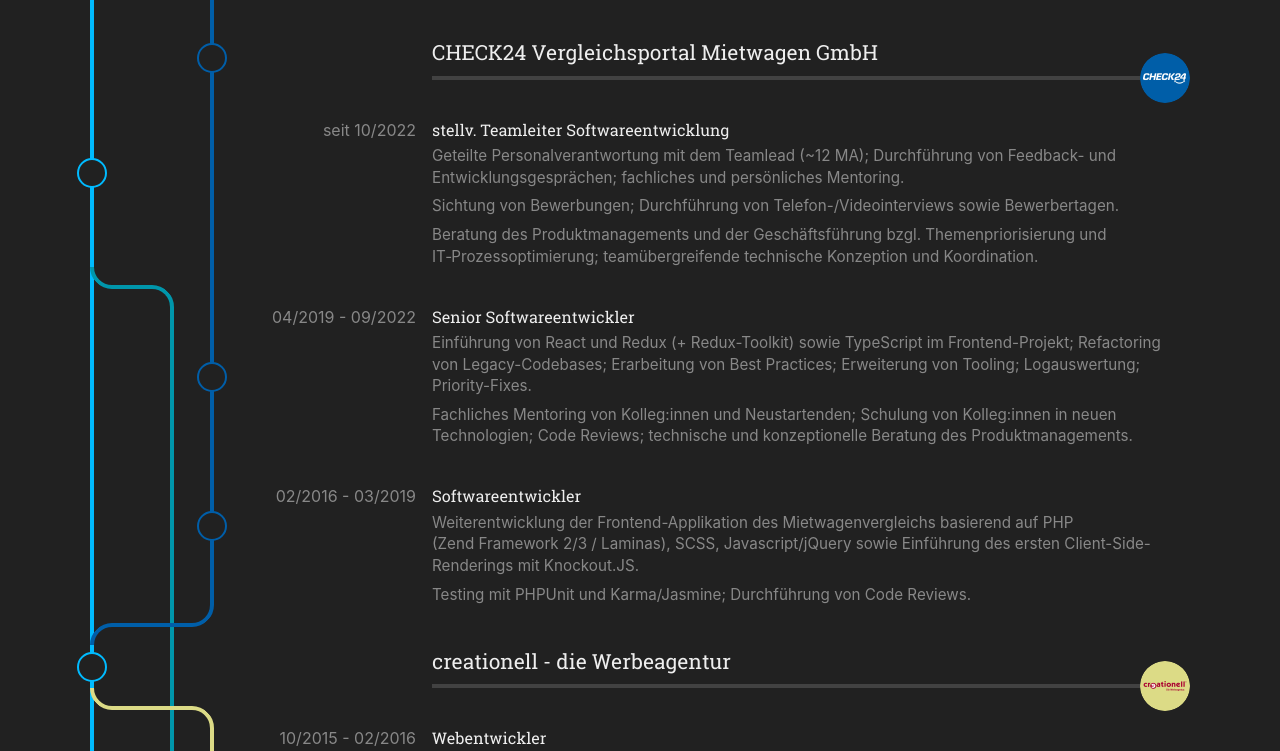
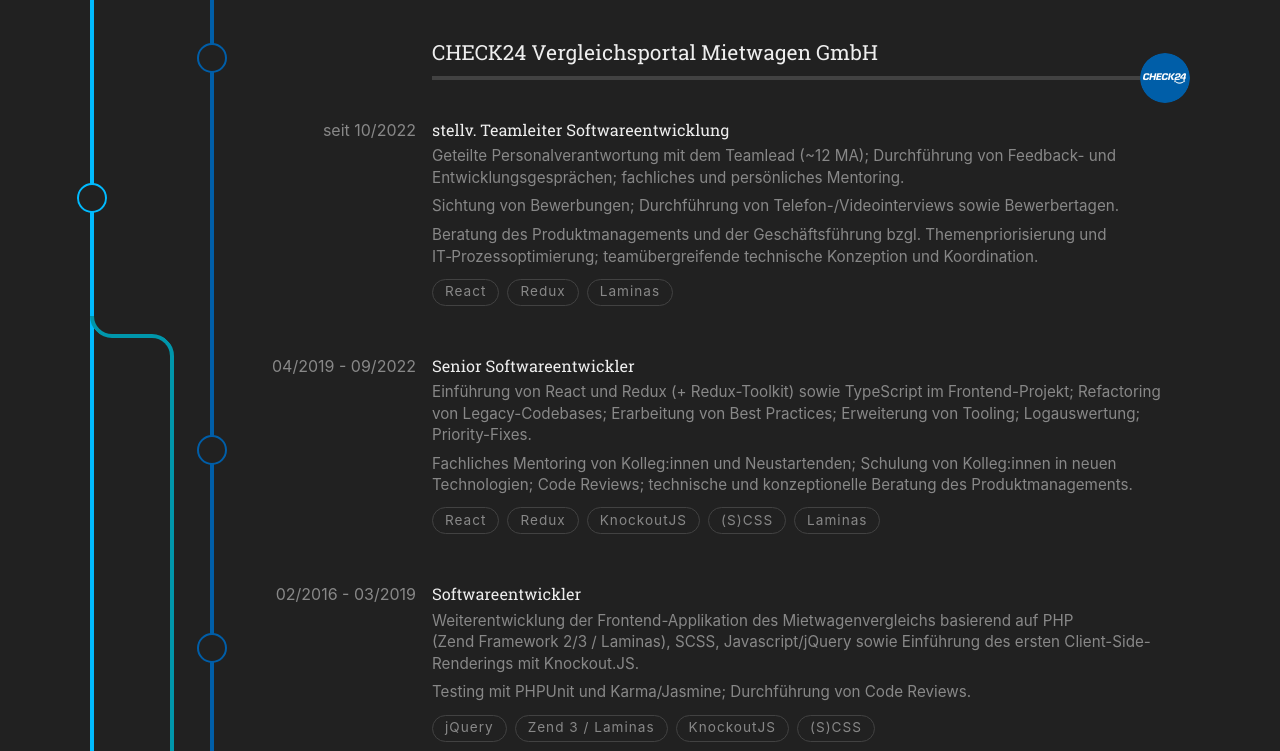
Before and after one commit to santosch/website2023, a Next.js app: page / in a window 1280 px wide. Shown: the part 1827-2578 px from the top of the page. Built offline with nearby package versions, Linux system fonts and the light colour scheme.

Commit message:
add tags to vita

```diff
--- a/src/components/Graph/Step/Step.module.scss
+++ b/src/components/Graph/Step/Step.module.scss
@@ -73,3 +73,34 @@
   color: var(--foreground-dark);
   line-height: 1.4;
 }
+
+.tag {
+  display: inline-block;
+  padding: 0.1rem 0.75rem;
+  border: 1px solid var(--background-light);
+  color: var(--foreground-dark);
+  border-radius: 100px;
+  font-size: 0.85rem;
+  transition: 0.3s color, 0.3s border-color;
+  letter-spacing: 1px;
+
+  &:not(:last-child) {
+    margin-right: 0.5rem;
+  }
+
+  @media print {
+    border-color: var(--step-color);
+  }
+}
+
+.tags {
+  list-style: none;
+  margin: 0.75rem 0 0 0;
+
+  &__highlighted {
+    .tag {
+      border-color: var(--step-color);
+      color: var(--foreground);
+    }
+  }
+}
--- a/src/components/Graph/Step/Step.tsx
+++ b/src/components/Graph/Step/Step.tsx
@@ -8,12 +8,14 @@ export default function Step(
         children,
         date,
         title,
+        tags,
         color,
-        eventKey
+        eventKey,
     }: {
         children?: ReactNode,
         date?: ReactNode,
         title?: ReactNode,
+        tags?: Array<string>,
         color?: string,
         eventKey: string
 
@@ -46,6 +48,23 @@ export default function Step(
                         {children}
                     </div>
                 }
+                {tags && tags.length &&
+                    <ul className={classNames(
+                        styles.tags,
+                        {
+                            [styles.tags__highlighted]: isHighlighted
+                        }
+                    )}>
+                        {tags.map((tag) =>
+                            <li
+                                className={styles.tag}
+                                key={tag}
+                            >
+                                {tag}
+                            </li>
+                        )}
+                    </ul>
+                }
             </div>
         </div>
     );
--- a/src/components/Vita/Stations/Check24/Check24Professional.tsx
+++ b/src/components/Vita/Stations/Check24/Check24Professional.tsx
@@ -8,6 +8,7 @@ export default function Check24Professional(): JSX.Element {
             color={COLORS.CHECK}
             date="02/2016 - 03/2019"
             title="Softwareentwickler"
+            tags={['jQuery', 'Zend 3 / Laminas', 'KnockoutJS', '(S)CSS']}
         >
             <p>
                 Weiterentwicklung der Frontend-Applikation des Mietwagenvergleichs basierend auf PHP (Zend&nbsp;Framework&nbsp;2/3&nbsp;/&nbsp;Laminas),
--- a/src/components/Vita/Stations/Check24/Check24Senior.tsx
+++ b/src/components/Vita/Stations/Check24/Check24Senior.tsx
@@ -8,6 +8,7 @@ export default function Check24Senior(): JSX.Element {
             color={COLORS.CHECK}
             date="04/2019 - 09/2022"
             title="Senior Softwareentwickler"
+            tags={['React', 'Redux', 'KnockoutJS', '(S)CSS', 'Laminas']}
         >
             <p>
                 Einführung von React und Redux (+ Redux-Toolkit) sowie TypeScript im Frontend-Projekt;
--- a/src/components/Vita/Stations/Check24/Check24Teamlead.tsx
+++ b/src/components/Vita/Stations/Check24/Check24Teamlead.tsx
@@ -8,6 +8,7 @@ export default function Check24Teamlead(): JSX.Element {
             color={COLORS.CHECK}
             date="seit 10/2022"
             title="stellv. Teamleiter Softwareentwicklung"
+            tags={['React', 'Redux', 'Laminas']}
         >
             <p>
                 Geteilte Personalverantwortung mit dem Teamlead (~12 MA);
--- a/src/components/Vita/Stations/Crea/CreaWebdev.tsx
+++ b/src/components/Vita/Stations/Crea/CreaWebdev.tsx
@@ -8,6 +8,7 @@ export default function CreaWebdev(): JSX.Element {
             color={COLORS.CREA}
             date="10/2015 - 02/2016"
             title="Webentwickler"
+            tags={['TYPO3', 'Extbase', 'jQuery', '(S)CSS']}
         >
             <p>
                 Erstellung und Wartung von Webseiten, Landingpages und Shops basierend auf diversen CMS
--- a/src/components/Vita/Stations/Hsa/HsaBachelor.tsx
+++ b/src/components/Vita/Stations/Hsa/HsaBachelor.tsx
@@ -8,6 +8,7 @@ export default function HsaBachelor(): JSX.Element {
             color={COLORS.HSA}
             date="10/2011 - 09/2015"
             title="Interaktive Medien (BA)"
+            tags={['AngularJS', 'Ionic', 'Cordova', 'CSS', 'Python']}
         >
             Abschluss Note 1,2 - <em>&bdquo;mit Auszeichnung bestanden&rdquo;</em><br/>
             als Abschlussjahrgangsbester (Top 2% der Absolventen)
--- a/src/components/Vita/Stations/Hsa/HsaThesis.tsx
+++ b/src/components/Vita/Stations/Hsa/HsaThesis.tsx
@@ -8,6 +8,7 @@ export default function HsaThesis(): JSX.Element {
             color={COLORS.HSA}
             date="03/2015 - 06/2015"
             title="Bachelorarbeit (1,0)"
+            tags={['PHP', 'MySQL', '(S)CSS']}
         >
             <em>
                 &bdquo;Amanu - Webbasierte Projektmanagementsoftware für Selbstständige und Freelancer<br/>
--- a/src/components/Vita/Stations/Isan/IsanDev.tsx
+++ b/src/components/Vita/Stations/Isan/IsanDev.tsx
@@ -13,6 +13,7 @@ export default function IsanDev(): JSX.Element {
                     <small>im Nebenerwerb</small>
                 </>
             )}
+            tags={['Joomla', 'jQuery', '(S)CSS']}
         >
             <p>
                 Konzeption, Design & Erstellung von Websiten für lokale Unternehmen basierend auf CMS Joomla;
```
